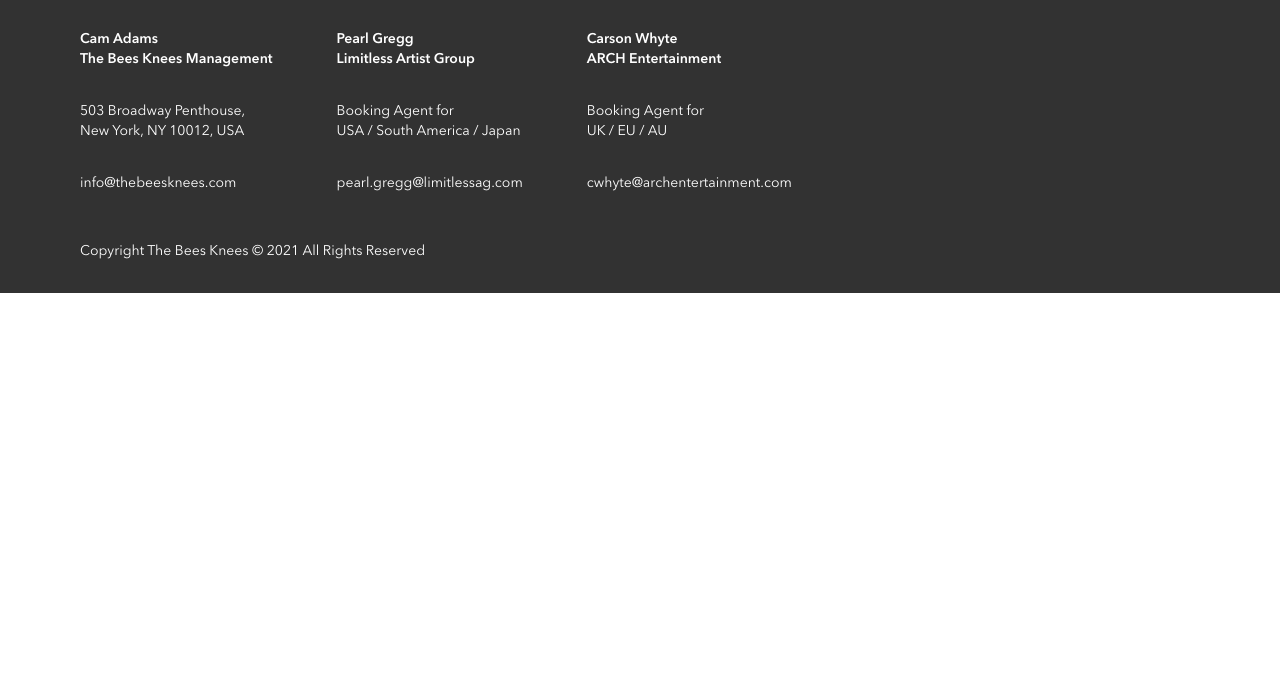
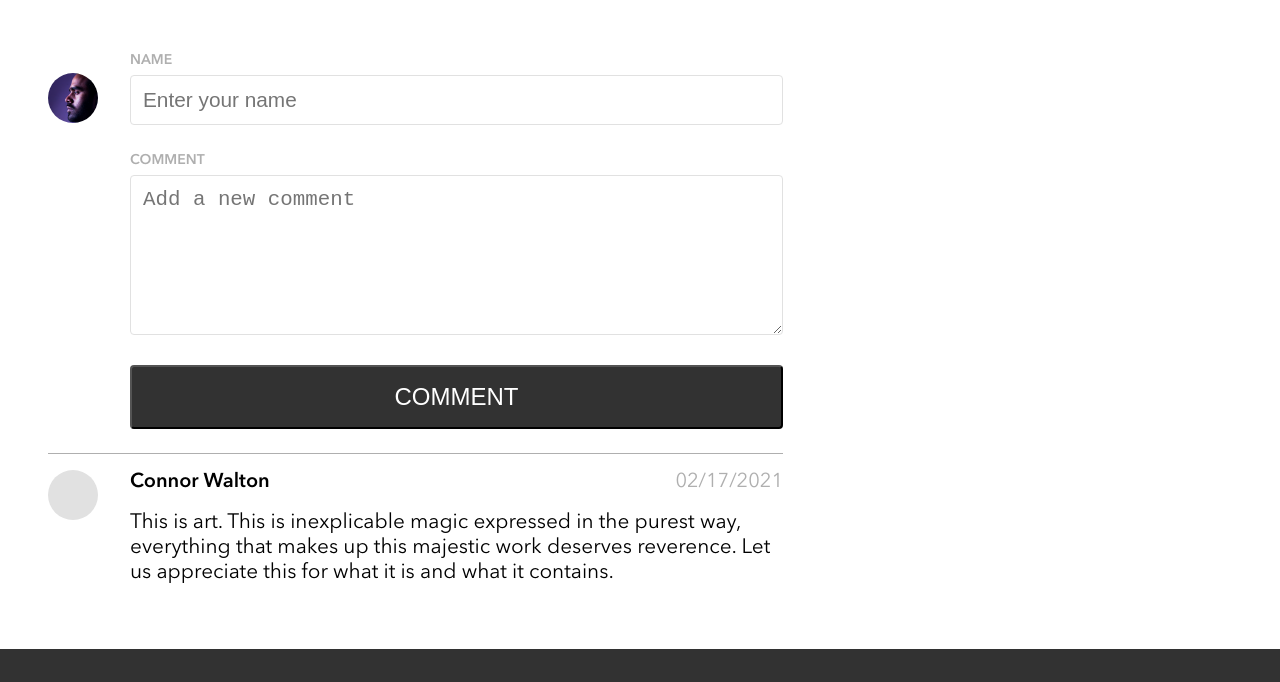
Before and after one commit to BettyN1205/bandsite, a plain HTML site: page index.html in a window 1280 px wide. Shown: the part 2868-3550 px from the top of the page. Before the commit the page ends 3161 px from the top, so only its background shows below. Drawn offline with Linux system fonts and the light colour scheme.

Commit message:
comments section

```diff
--- a/index.html
+++ b/index.html
@@ -79,6 +79,41 @@
                 </div>
             </div>
         </section>
+
+        <section class="comments">
+            <h1 class="comments__title">
+                Join the Conversation
+            </h1>
+
+            <div class="comments__container">
+
+            <div class="comments__new">
+                <div class="comments__new-img"></div>
+                <form class="comments__new-textBox" action="">
+                    <h4 class="comments__new-subtitle">NAME</h4>
+                    <input class="comments__new-name"type="text" placeholder="Enter your name">
+                    <h4 class="comments__new-subtitle">COMMENT</h4>
+                    <textarea class="comments__new-comment" name="comments" placeholder="Add a new comment"></textarea>
+
+                        <button class="comments__new-button">COMMENT</button>
+
+                </form>
+            </div>
+            <div class="comments__history">
+                <div class="comments__history-img"></div>
+                <div class="comments__history-textBox">
+                    <span class="comments__history-title">Connor Walton</span>
+                    <span class="comments__history-time">02/17/2021</span>
+                    <p class="comments__history-text">This is art. This is inexplicable magic expressed in the purest way,
+                        everything that makes up this majestic work deserves reverence. Let
+                        us appreciate this for what it is and what it contains.</p>
+                </div>
+
+            </div>
+
+            </div>
+
+        </section>
     </main>
 
     <footer class="footer">
--- a/styles/bio.scss
+++ b/styles/bio.scss
@@ -291,3 +291,109 @@
 .gallery__pic:hover .gallery-mask {
     opacity: 0;
 }
+
+// ---------------comments section (change to Mobile-first design)----------------
+
+.comments{
+    max-width: 767px;
+    padding: 2rem;
+
+    &__title{
+        margin: 1rem;
+        @include mobileHeader;
+        font-size: 3rem;
+        font-weight: 600;
+    }
+
+    &__container{
+        padding:1rem;
+    }
+
+    &__new{
+        display: flex;
+    }
+
+    &__new-img{
+        width: 50px;
+        height: 50px;
+        border-radius: 50%;
+        background-image: url(../assets/Images/Mohan-muruge.jpg);
+        background-size: cover;
+        background-repeat: no-repeat;
+        margin-right: 2rem;
+        margin-top: 3rem;
+        flex: 0 0 auto;
+    }
+
+    &__new-textBox{
+        flex: 1;
+    }
+
+    &__new-subtitle{
+        color: $Silver;
+        @include mobileSubheader;
+        margin-top: 1.5rem;
+        margin-bottom: 4px;
+    }
+
+    &__new-name{
+        min-height: 36px;
+        @include inputStyle;
+    }
+
+    &__new-comment{
+        min-height: 10rem;
+        @include inputStyle;
+    }
+
+    &__new-button{
+        width: 100%;
+        min-height: 36px;
+        margin: 1.5rem 0;
+        font-size: 1.5rem;
+        padding: 1rem;
+        background-color: $Black;
+        color: $White;
+        border-radius: 4px;
+    }
+
+    &__history{
+        border-top: 1px solid $Silver;
+        padding: 1rem 0;
+        display: flex;
+
+        &-img{
+            width: 50px;
+            height: 50px;
+            border-radius: 50%;
+            background-color: $Mercury;
+            margin-right: 2rem;
+            flex: 0 0 auto;
+        }
+
+        &-textBox{
+            flex: 1;
+        }
+
+        &-title{
+            font-size: 20px;
+            font-weight: 600;
+        }
+
+        &-time{
+            display:inline-block;
+            float: right;
+            font-size: 20px;
+            font-weight: 400;
+            color: $Silver;
+        }
+
+        &-text{
+            margin-top: 1rem;
+            font-size: 1.3rem;
+        }
+
+    }
+
+
+}
--- a/styles/partials/_mixin.scss
+++ b/styles/partials/_mixin.scss
@@ -87,3 +87,13 @@
     background-color: rgba($color: $Black, $alpha: 0.5);
     transition: opacity 0.3s;
 }
+
+@mixin inputStyle{
+    width: 100%;
+    box-sizing: border-box;
+    border-radius: 4px;
+    padding: 12px;
+    border: 1px solid $Mercury;
+    font-size: 1.3rem;
+    color: $DarkBlack;
+}
```
Also changed, not shown: styles/bio.css.
